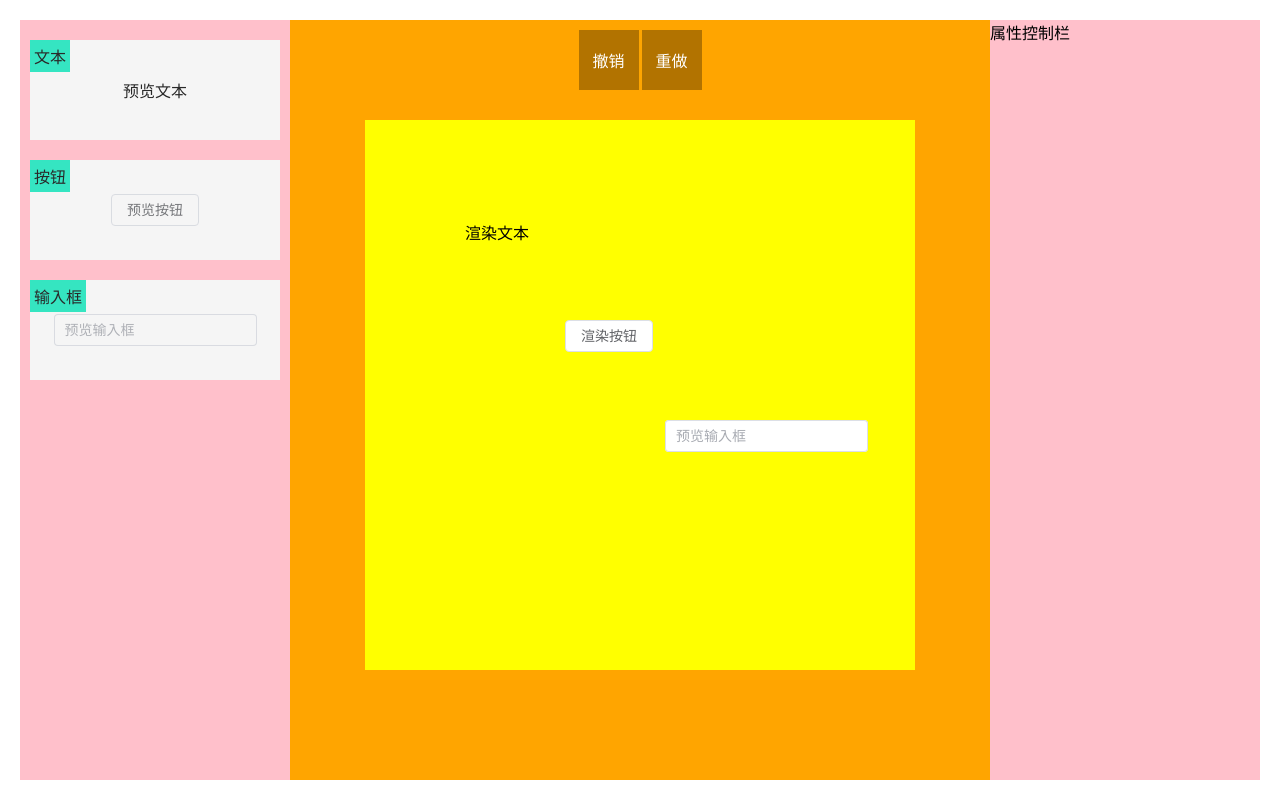
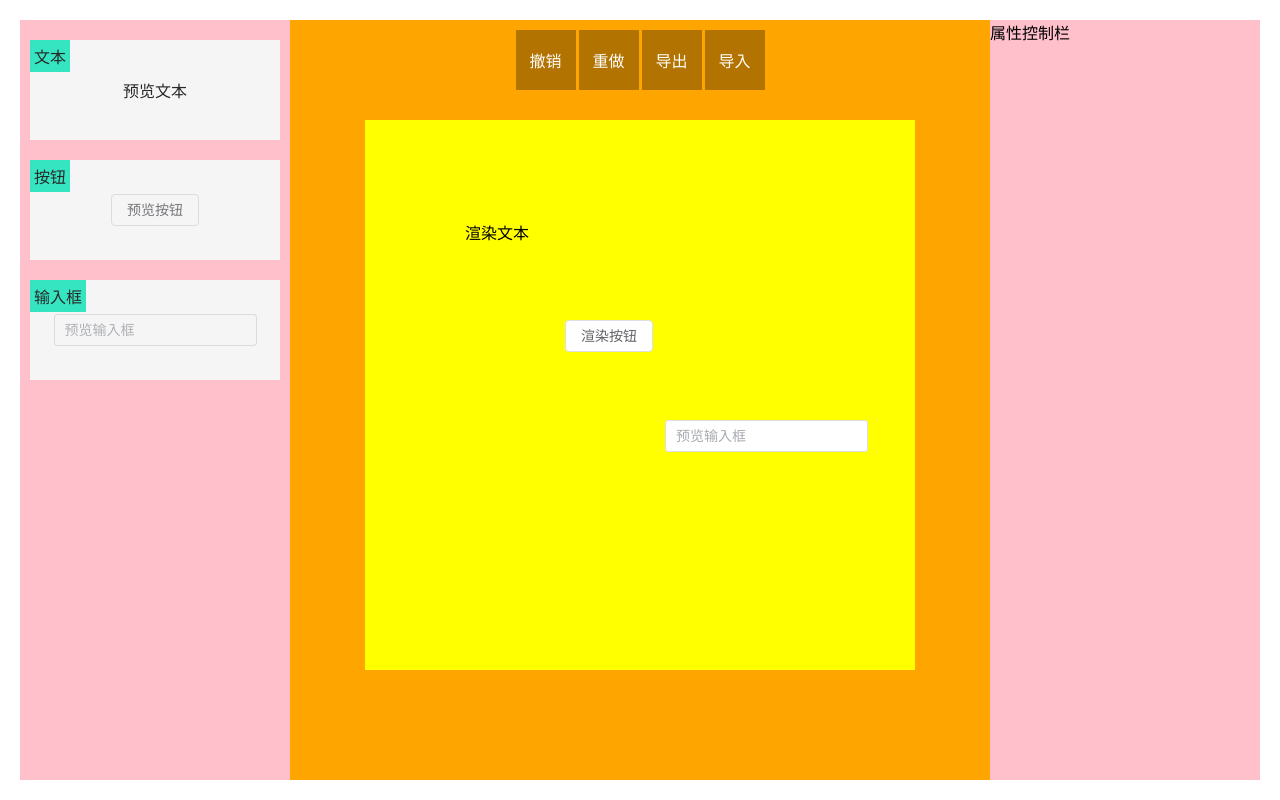
Before and after one commit to helowin-wd/low-code-vue3, a Vue app: page / in a window 1280 px wide. Built offline with nearby package versions, Linux system fonts and the light colour scheme.

Commit message:
fix: 实现json的导入导出

```diff
--- /dev/null
+++ b/src/components/Dialog.jsx
@@ -0,0 +1,73 @@
+import { ElButton, ElDialog, ElInput } from 'element-plus'
+import { createVNode, defineComponent, reactive, render } from 'vue'
+
+const DialogComponent = defineComponent({
+  props: {
+    option: { type: Object }
+  },
+  setup(props, ctx) {
+    const state = reactive({
+      option: props.option, // 用户给组件的属性
+      isShow: false
+    })
+
+    // 向外暴露方法
+    ctx.expose({
+      showDialog(option) {
+        // 有可能每次传递属性不同，在这里及时更新，保证每次拿到最新的option
+        state.option = option
+        state.isShow = true
+      }
+    })
+
+    const onCancel = () => {
+      state.isShow = false
+    }
+    const onConfirm = () => {
+      state.isShow = false
+      state.option.onConfirm && state.option.onConfirm(state.option.content)
+    }
+
+    return () => {
+      return (
+        <ElDialog v-model={state.isShow} title={state.option.title}>
+          {{
+            default: () => <ElInput type="textarea" v-model={state.option.content} rows={10}></ElInput>,
+            footer: () =>
+              state.option.footer && (
+                <div>
+                  <ElButton onClick={onCancel}>取消</ElButton>
+                  <ElButton type="primary" onClick={onConfirm}>
+                    确定
+                  </ElButton>
+                </div>
+              )
+          }}
+        </ElDialog>
+      )
+    }
+  }
+})
+
+let vNode
+export function $dialog(option) {
+  // 当虚拟节点不存在时才创建，防止多次创建
+  if (!vNode) {
+    // 手动挂载组件
+    let el = document.createElement('div')
+    /**
+     * 如何将组件渲染到某个节点上？
+     * 1. 创建组件的虚拟节点 createVNode(类组件, 属性)
+     * 2. 将虚拟节点变成真实节点，渲染到页面上 render(虚拟节点, 渲染元素)
+     */
+
+    // 将组件渲染成虚拟节点
+    vNode = createVNode(DialogComponent, { option })
+    // 将组件渲染到这个el元素上；渲染成真实节点放到页面中
+    document.body.appendChild((render(vNode, el), el))
+  }
+
+  // 组件实例获取expose暴露的方法
+  let { showDialog } = vNode.component.exposed
+  showDialog(option) // 其他说明组件已存在只需显示即可
+}
--- a/src/packages/editor.jsx
+++ b/src/packages/editor.jsx
@@ -6,20 +6,21 @@ import { useMenuDragger } from './useMenuDragger'
 import { useFocus } from './useFocus'
 import { useBlockDragger } from './useBlockDragger'
 import { useCommand } from './useCommand'
+import { $dialog } from '@/components/Dialog'
 
 export default defineComponent({
   props: {
     // vue3 绑定数据使用 modelValue
     modelValue: { type: Object }
   },
-  emits: ["update:modelValue"],
+  emits: ['update:modelValue'],
   setup(props, ctx) {
     const data = computed({
       get() {
         return props.modelValue
       },
       set(newVal) {
-        ctx.emit("update:modelValue", deepcopy(newVal))
+        ctx.emit('update:modelValue', deepcopy(newVal))
       }
     })
     // 内容区域尺寸
@@ -32,9 +33,9 @@ export default defineComponent({
 
     const containerRef = ref(null)
     // 1. 实现菜单的拖拽功能，组件渲染功能
-    const {dragStart, dragEnd } = useMenuDragger(containerRef, data)
+    const { dragStart, dragEnd } = useMenuDragger(containerRef, data)
     // 3. 实现获取焦点 选中后可能就进行拖拽了
-    const { containerMouseDown, onMousedown, focusData, lastSelectBlock } = useFocus(data, (e) => {
+    const { containerMouseDown, onMousedown, focusData, lastSelectBlock } = useFocus(data, e => {
       // 【注意】回调函数，最后执行
       mousedown(e) // 选中了哪些, 获取焦点后进行拖拽
     })
@@ -44,8 +45,34 @@ export default defineComponent({
     // 按钮工具栏
     const { commands } = useCommand(data)
     const buttons = [
-      { label: "撤销", icon: "", handler: () => commands.undo() },
-      { label: "重做", icon: "", handler: () => commands.redo() }
+      { label: '撤销', icon: '', handler: () => commands.undo() },
+      { label: '重做', icon: '', handler: () => commands.redo() },
+      {
+        label: '导出',
+        icon: '',
+        handler: () => {
+          $dialog({
+            title: '导出json使用',
+            content: JSON.stringify(data.value),
+            footer: false
+          })
+        }
+      },
+      {
+        label: '导入',
+        icon: '',
+        handler: () => {
+          $dialog({
+            title: '导入json使用',
+            content: '',
+            footer: true,
+            onConfirm(text) {
+              // data.value = JSON.parse(text); // 这样去更改无法保留历史记录
+              commands.updateContainer(JSON.parse(text));
+            }
+          })
+        }
+      }
     ]
 
     return () => (
@@ -53,46 +80,30 @@ export default defineComponent({
         <div class="editor-left">
           {/* 根据注册列表 渲染对应的内容 可以实现h5的拖拽 */}
           {config.componentList.map(comp => (
-            <div
-              class="editor-left-item"
-              draggable
-              onDragstart={ e => dragStart(e, comp)}
-              onDragend={ e => dragEnd(e, comp)}
-            >
+            <div class="editor-left-item" draggable onDragstart={e => dragStart(e, comp)} onDragend={e => dragEnd(e, comp)}>
               <span>{comp.label}</span>
               <div>{comp.preview()}</div>
             </div>
           ))}
         </div>
         <div class="editor-top">
-          {
-            buttons.map((btn, idx) => (
-              <div class="editor-top-button" onClick={btn.handler}>
-                <i class={btn.icon}></i>
-                <span>{btn.label}</span>
-              </div>
-            ))
-          }
+          {buttons.map((btn, idx) => (
+            <div class="editor-top-button" onClick={btn.handler}>
+              <i class={btn.icon}></i>
+              <span>{btn.label}</span>
+            </div>
+          ))}
         </div>
         <div class="editor-right">属性控制栏</div>
         <div class="editor-container">
           <div class="editor-container-canvas">
-            <div
-              class="editor-container-canvas__content"
-              style={containerStyle.value}
-              ref={containerRef}
-              onMousedown={containerMouseDown}
-            >
+            <div class="editor-container-canvas__content" style={containerStyle.value} ref={containerRef} onMousedown={containerMouseDown}>
               {data.value.blocks.map((block, index) => (
-                <EditorBlock
-                class={block.focus ? "editor-block-focus" : ""}
-                block={block}
-                onMousedown={(e) => onMousedown(e, block, index)}
-                ></EditorBlock>
+                <EditorBlock class={block.focus ? 'editor-block-focus' : ''} block={block} onMousedown={e => onMousedown(e, block, index)}></EditorBlock>
               ))}
               {/* 辅助线 */}
-              { markLine.x !== null && <div class="line-x" style={{ left: markLine.x + 'px' }}></div>}
-              { markLine.y !== null && <div class="line-y" style={{ top: markLine.y + 'px' }}></div>}
+              {markLine.x !== null && <div class="line-x" style={{ left: markLine.x + 'px' }}></div>}
+              {markLine.y !== null && <div class="line-y" style={{ top: markLine.y + 'px' }}></div>}
             </div>
           </div>
         </div>
--- a/src/packages/useCommand.js
+++ b/src/packages/useCommand.js
@@ -28,8 +28,8 @@ export function useCommand(data) {
   //【注册命令】
   const registry = command => {
     state.commandArray.push(command)
-    state.commands[command.name] = () => {
-      const { redo, undo } = command.execute()
+    state.commands[command.name] = (...args) => {
+      const { redo, undo } = command.execute(...args)
       redo()
       // 不需要放到队列中直接跳过即可
       if (!command.pushQueue) {
@@ -129,6 +129,32 @@ export function useCommand(data) {
     }
   })
 
+  /**
+   * 更新整个容器 - 用于导入JSON
+   *
+   * 带有历史记录的常用模式：before after
+   */
+  registry({
+    name: 'updateContainer',
+    pushQueue: true,
+    execute(newValue) {
+      let state = {
+        before: data.value, // 当前的值
+        after: newValue // 新值
+      }
+      return {
+        // 前进
+        redo: () => {
+          data.value = state.after
+        },
+        // 后退
+        undo: () => {
+          data.value = state.before
+        }
+      }
+    }
+  })
+
   // 键盘事件
   const keyboardEvent = (() => {
     const keyCodes = {
```
